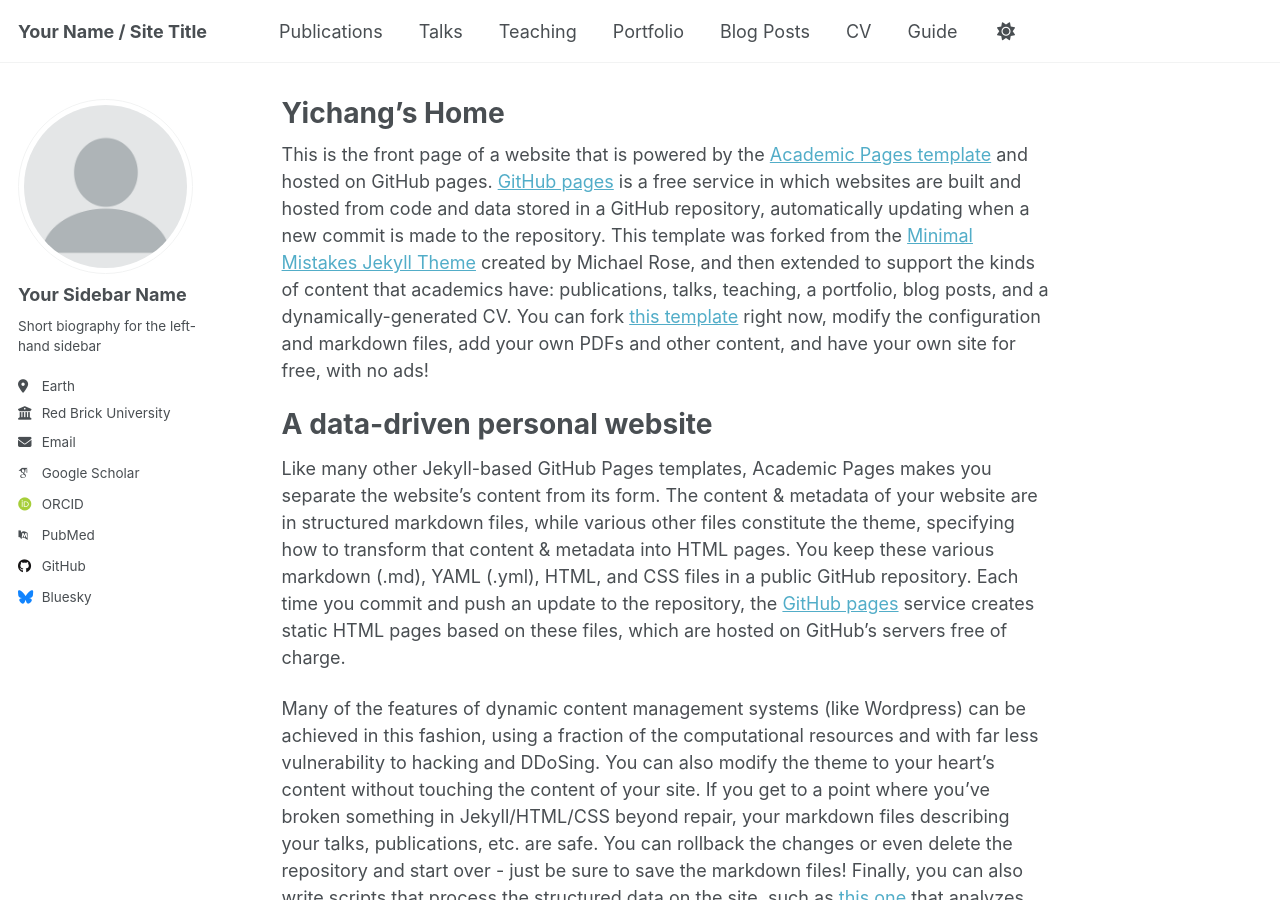
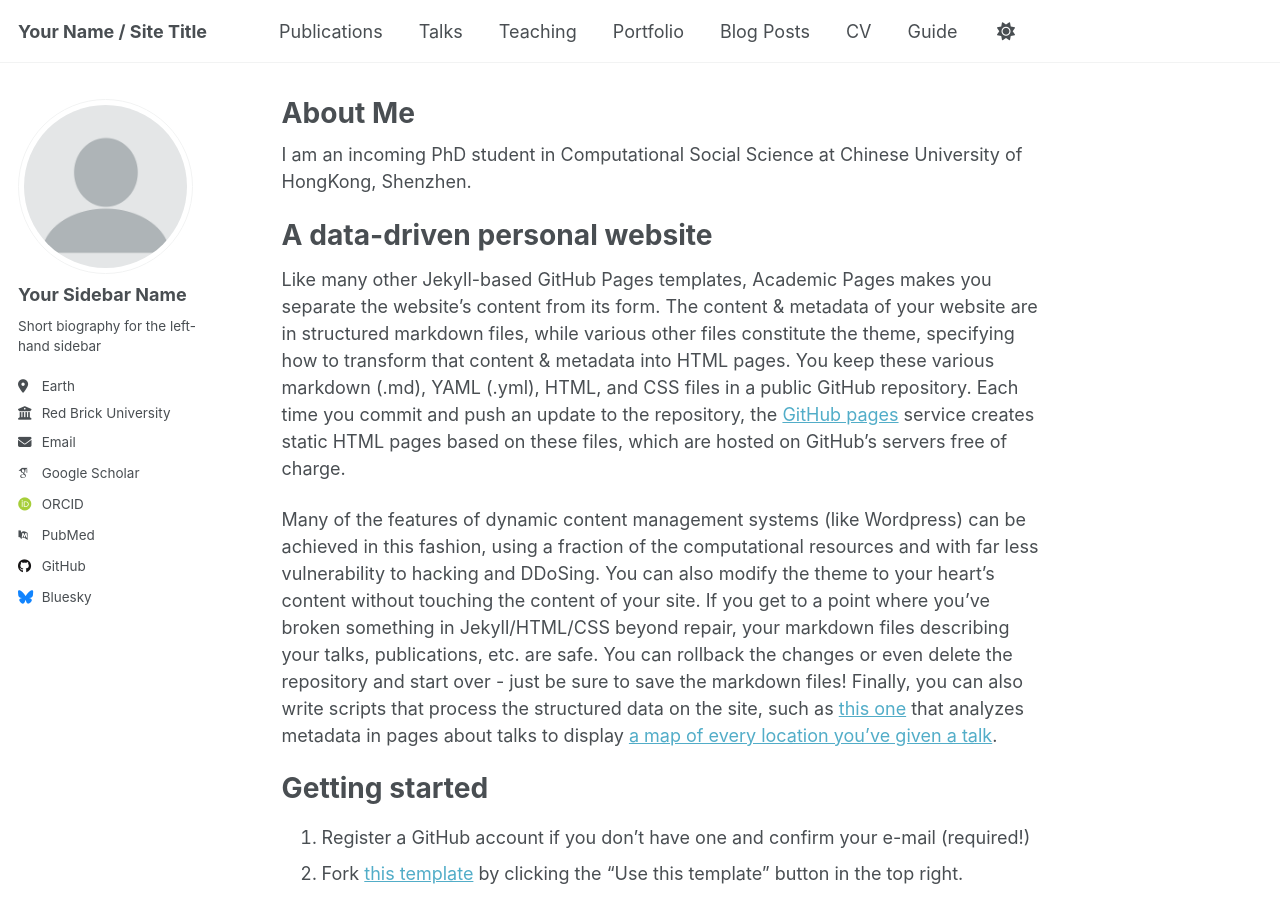
Before and after one commit to Helensyc/helensyc.github.io, a Jekyll site: the page built from _pages/about.md, in a window 1280 px wide and 900 px high. Built offline with Jekyll 4.4.1, drawn with Linux system fonts in a browser that asks for light colours; some web fonts are replaced.

Commit message:
about.md

```diff
--- a/_pages/about.md
+++ b/_pages/about.md
@@ -1,13 +1,13 @@
 ---
 permalink: /
-title: "Yichang's Home"
+title: "About Me"
 author_profile: true
 redirect_from:
   - /about/
   - /about.html
 ---
 
-This is the front page of a website that is powered by the [Academic Pages template](https://github.com/academicpages/academicpages.github.io) and hosted on GitHub pages. [GitHub pages](https://pages.github.com) is a free service in which websites are built and hosted from code and data stored in a GitHub repository, automatically updating when a new commit is made to the repository. This template was forked from the [Minimal Mistakes Jekyll Theme](https://mmistakes.github.io/minimal-mistakes/) created by Michael Rose, and then extended to support the kinds of content that academics have: publications, talks, teaching, a portfolio, blog posts, and a dynamically-generated CV. You can fork [this template](https://github.com/academicpages/academicpages.github.io) right now, modify the configuration and markdown files, add your own PDFs and other content, and have your own site for free, with no ads!
+I am an incoming PhD student in Computational Social Science at Chinese University of HongKong, Shenzhen.
 
 A data-driven personal website
 ======
```
